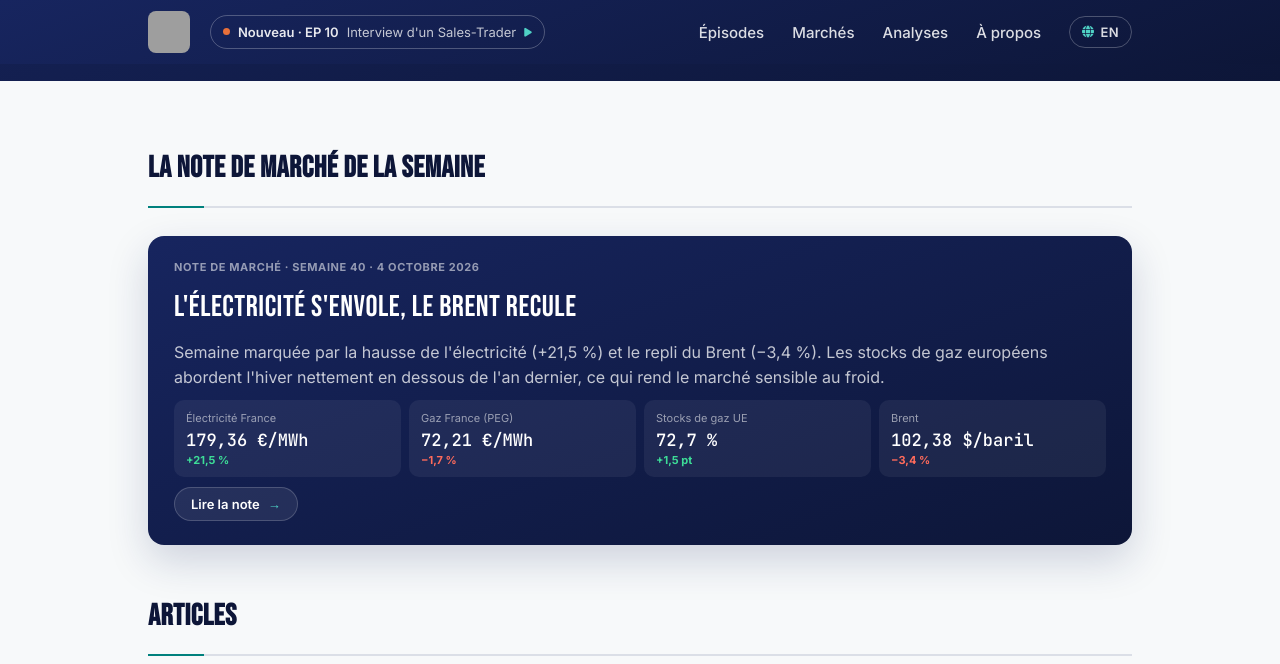
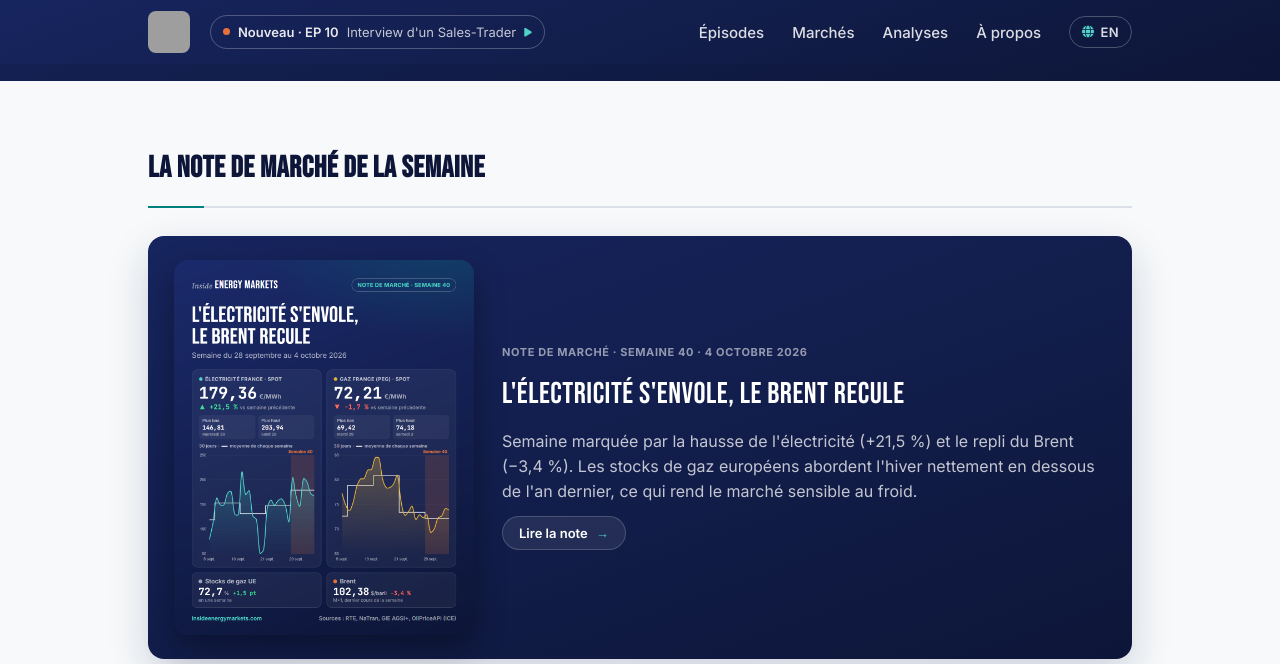
Before and after one commit to InsideEnergyMarkets/Inside-Energy-Markets, a Jekyll site: the page built from analyses/index.html, in a window 1280 px wide and 1400 px high, scrolled down 269 px, cut to the strip 0-664 px from the top of the window. Built offline with Jekyll 4.4.1, drawn with Linux system fonts in a browser that asks for light colours; grey boxes are pictures that could not be loaded.

Commit message:
Carte de la note : visuel aussi sur Analyses, image rafraîchie à chaque publication, survol limité au bouton
Co-Authored-By: Claude Opus 5.5 <noreply@anthropic.com>

```diff
--- a/_includes/note-feature.html
+++ b/_includes/note-feature.html
@@ -2,7 +2,7 @@
   include.visual : avec le visuel LinkedIn de la note (champ image), à la place des chiffres.{% endcomment %}
 {% if include.visual and include.note.image %}
 <a class="nt-feature nt-feature--visual" href="{{ include.note.url | relative_url }}">
-  <img src="{{ include.note.image | relative_url }}" alt="{{ include.note.headline }}" width="1080" height="1350" loading="lazy">
+  <img src="{{ include.note.image | relative_url }}?v={{ site.time | date: '%s' }}" alt="{{ include.note.headline }}" width="1080" height="1350" loading="lazy">
   <span class="nt-feature-body">
     <span class="pw-label">{{ t.note.eyebrow }} · {{ t.note.week }} {{ include.note.week }} · {% include date.html date=include.note.period_end %}</span>
     <strong>{{ include.note.headline }}</strong>
--- a/_includes/pages/blog.html
+++ b/_includes/pages/blog.html
@@ -15,7 +15,7 @@
     {% if lnotes.size > 0 %}
     {% assign note = lnotes | first %}
     <div class="section-head" id="notes"><h2>{{ t.blog.notes_title }}</h2></div>
-    {% include note-feature.html note=note %}
+    {% include note-feature.html note=note visual=true %}
     {% endif %}
 
     {% assign posts = site.posts | where: "lang", lang %}
--- a/assets/css/style.css
+++ b/assets/css/style.css
@@ -2950,3 +2950,8 @@ html.has-player .nav-ep { display: none; }
 .nt-feature--visual img { width: 100%; height: auto; border-radius: 14px; box-shadow: 0 12px 30px rgba(0, 0, 0, 0.35); }
 .nt-feature-body { display: flex; flex-direction: column; gap: 12px; }
 @media (max-width: 700px) { .nt-feature--visual { grid-template-columns: minmax(0, 1fr); } .nt-feature--visual img { max-width: 360px; margin: 0 auto; } }
+
+/* Carte de la note : tout le bloc est cliquable, seul le bouton « Lire la note » réagit au survol */
+.nt-feature:hover, .nt-feature:focus-visible { text-decoration: none; color: #fff; }
+.nt-feature:hover .mk-open { border-color: #4fd1c5; background: rgba(255, 255, 255, 0.12); text-decoration: underline; }
+.nt-feature:hover .mk-open span { transform: translate(2px, -2px); }
```
